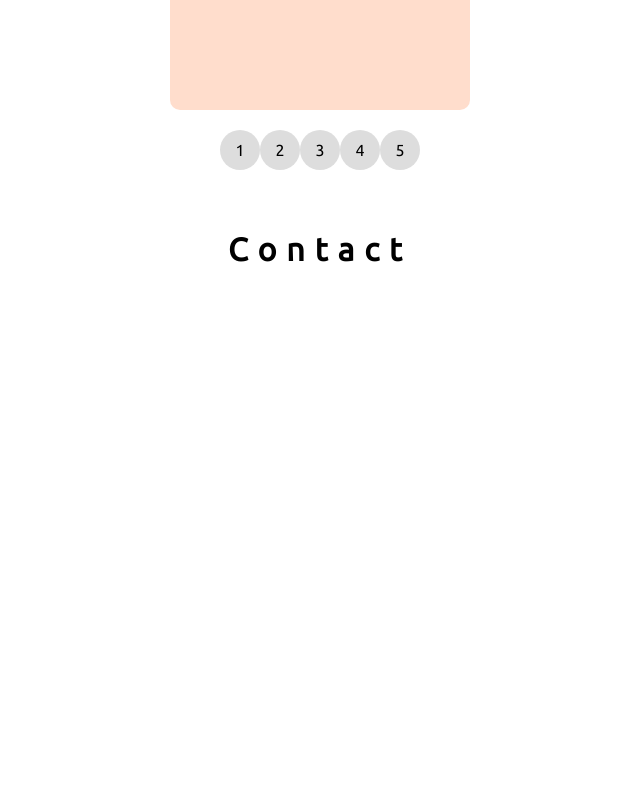
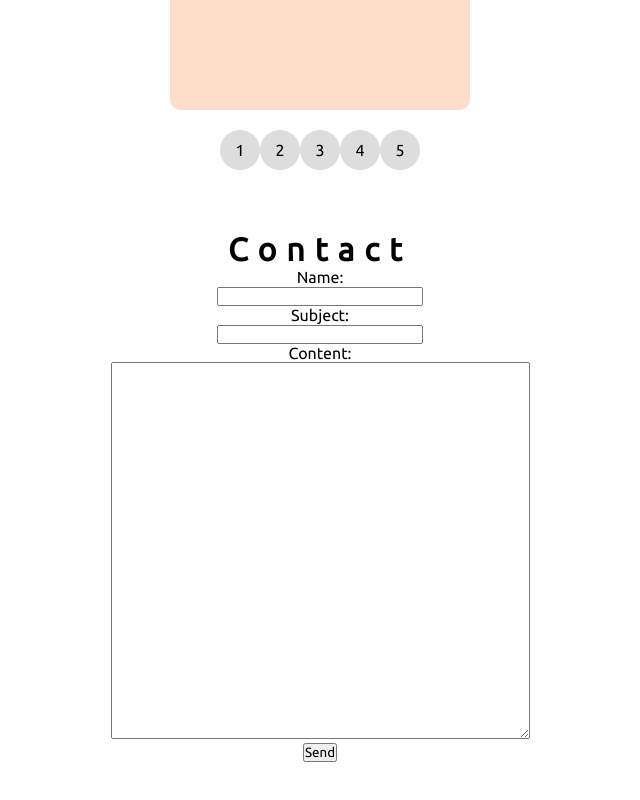
Before and after one commit to SunnyDaye/portfolio, a React (Create React App) app in the folder my-portfolio/: page / in a window 1280 px wide. Shown: the part 3044-3844 px from the top of the page, without its empty margins (320-960 px from the left). Built offline with nearby package versions, Linux system fonts and the light colour scheme.

Commit message:
Email contact form added to Contact page

```diff
--- a/my-portfolio/src/pages/Contact.js
+++ b/my-portfolio/src/pages/Contact.js
@@ -3,6 +3,12 @@ import React from "react";
 function Contact(){
     return <div id="contact" className="page">
         <h1>Contact</h1>
+        <form action="mailto:sunny@sunceriedaye.com" method="post" enctype="text/plain">
+            <label for="name">Name:<br/><input id="name" type="text" name="name"/></label> <br/>
+            <label for="subject">Subject:<br/><input id="subject" type="text" name="subject"/></label><br/>
+            <label for="content">Content:<br/><textarea id="content" name="content" rows="25" cols="50" /></label><br/>
+            <input type="submit" value="Send"/>
+        </form>
     </div>
 }
 
```
Also changed, not shown: my-portfolio/src/css/contact.css (added).
